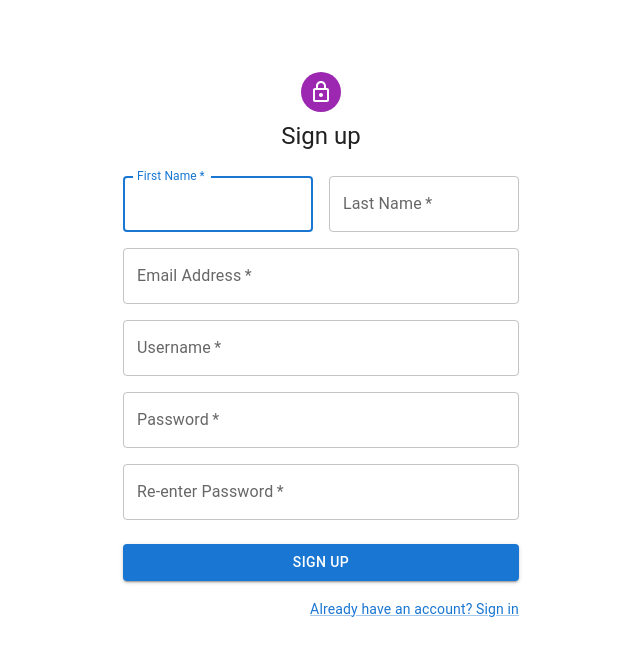
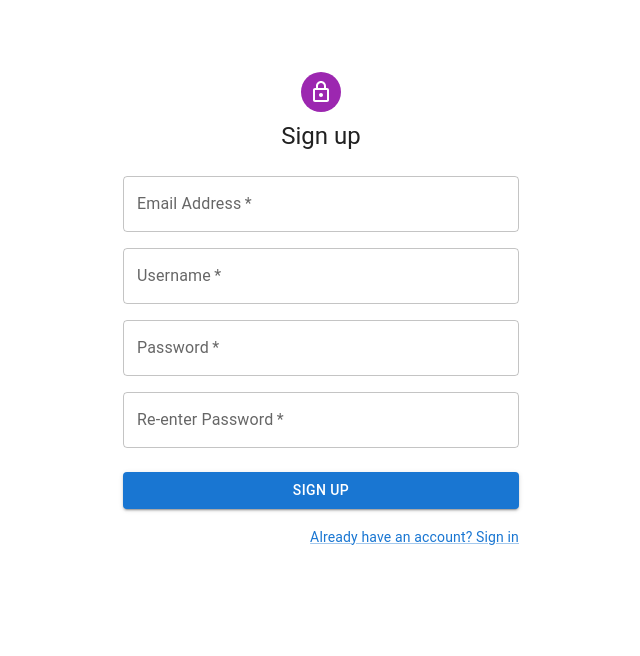
Before and after one commit to louiecasula/lingosphere-V2, a React (Create React App) app in the folder lingosphere-frontend/: page /signup in a window 1280 px wide. Shown: the top 656 px of the page, without its empty margins (319-959 px from the left). Built offline with nearby package versions, Linux system fonts and the light colour scheme.

Commit message:
SignUp operational! Gotta have a page for language and proficiency selection next.

```diff
--- a/lingosphere-frontend/src/components/SignUp.js
+++ b/lingosphere-frontend/src/components/SignUp.js
@@ -10,6 +10,7 @@ import LockOutlinedIcon from '@mui/icons-material/LockOutlined';
 import Typography from '@mui/material/Typography';
 import Container from '@mui/material/Container';
 import { createTheme, ThemeProvider } from '@mui/material/styles';
+import { registerUser } from '../api/userApi';
 
 const defaultTheme = createTheme();
 
@@ -17,10 +18,29 @@ export default function SignUp() {
   const handleSubmit = (event) => {
     event.preventDefault();
     const data = new FormData(event.currentTarget);
-    console.log({
-      email: data.get('email'),
-      password: data.get('password'),
-    });
+    const username = data.get('username');
+    const email = data.get('email');
+    const password = data.get('password');
+    const confirmPassword = data.get('confirm-password');
+
+    if (password !== confirmPassword) {
+      console.log("Passwords don't match");
+      return;
+    }
+
+    registerUser({ username, email, password })
+            .then(data => {
+                console.log('Success:', data);
+                if (data.userId) {
+                    sessionStorage.setItem('userId', data.userId);
+                    sessionStorage.setItem('username', data.username);
+                    window.location.href = '/';
+                }
+            })
+            .catch((error) => {
+                console.error('Error:', error);
+                // TODO: Send an error message to the user
+            });
   };
 
   return (
@@ -43,27 +63,6 @@ export default function SignUp() {
           </Typography>
           <Box component="form" noValidate onSubmit={handleSubmit} sx={{ mt: 3 }}>
             <Grid container spacing={2}>
-              <Grid item xs={12} sm={6}>
-                <TextField
-                  autoComplete="given-name"
-                  name="firstName"
-                  required
-                  fullWidth
-                  id="firstName"
-                  label="First Name"
-                  autoFocus
-                />
-              </Grid>
-              <Grid item xs={12} sm={6}>
-                <TextField
-                  required
-                  fullWidth
-                  id="lastName"
-                  label="Last Name"
-                  name="lastName"
-                  autoComplete="family-name"
-                />
-              </Grid>
               <Grid item xs={12}>
                 <TextField
                   required
```
